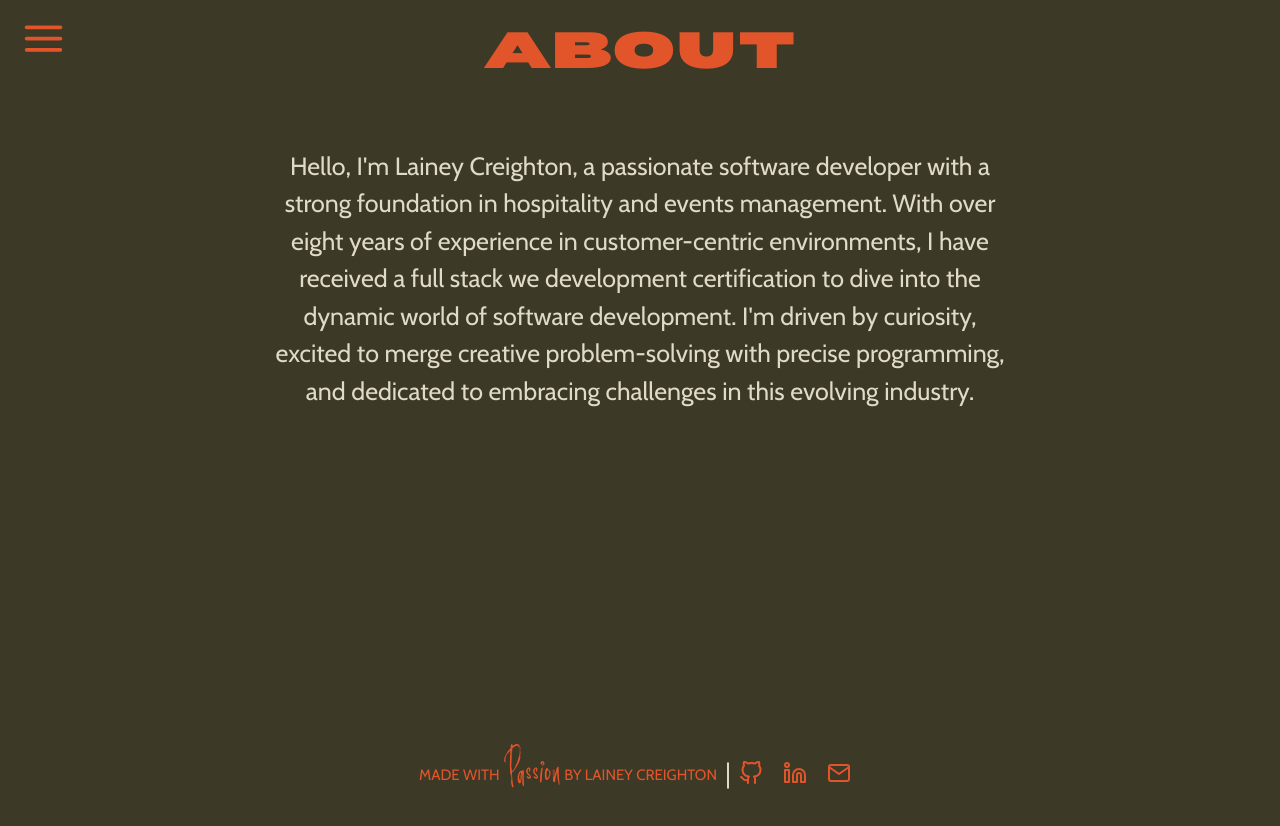
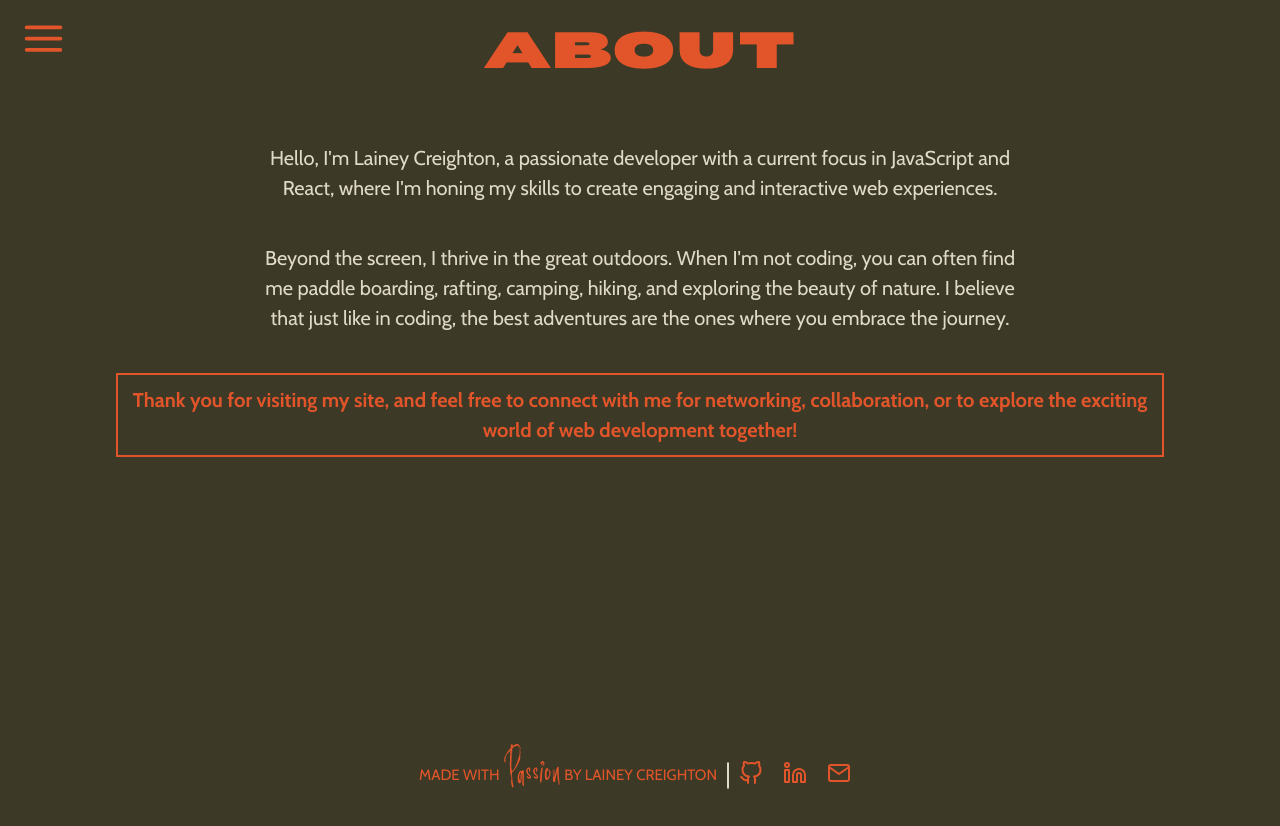
Before and after one commit to laineycreighton/my-portfolio, a React (Vite) app: page /about in a window 1280 px wide. Shown: the top 826 px of the page. Built offline with nearby package versions, Linux system fonts and the light colour scheme.

Commit message:
add updated styling to about page

```diff
--- a/src/assets/css/About.css
+++ b/src/assets/css/About.css
@@ -35,10 +35,10 @@
     height: 100vh;
 }
 
-.about-main {
-    /* outline: red dashed 3px; */
+/* .about-main {
+    outline: red dashed 3px;
     height: 90%;
-}
+} */
 
 .about-header {
     /* outline: blue dashed 3px; */
@@ -58,19 +58,27 @@ h2 {
 .bio {
     /* outline: green dashed 3px; */
     display: flex;
+    flex-direction: column;
     justify-content: center;
-    align-items:first baseline;
+    align-items: center;
+    margin-top: 25px;
     width: 100%;
-    height: 100vh;
 }
 
-.bio div {
+.bio p {
     /* outline: white dashed 3px; */
     font-family: var(--cabin);
-    font-size: 25px;
+    font-size: 20px;
     color: var(--light);
     text-align: center;
     line-height: 1.5;
-    margin-top: 50px;
-    width: 57%;
+    width: 60%;
 }
+
+.thank-you {
+    font-weight: bolder !important;
+    color: var(--accent) !important;
+    border: var(--accent) solid 2px;
+    padding: 10px;
+    width: 80% !important;
+}
--- a/src/pages/About.jsx
+++ b/src/pages/About.jsx
@@ -23,9 +23,9 @@ export default function About() {
                     <h2>ABOUT</h2>
                 </header>
                 <div className='bio'>
-                    <div>
-                        Hello, I'm Lainey Creighton, a passionate software developer with a strong foundation in hospitality and events management. With over eight years of experience in customer-centric environments, I have received a full stack we development certification to dive into the dynamic world of software development. I'm driven by curiosity, excited to merge creative problem-solving with precise programming, and dedicated to embracing challenges in this evolving industry.
-                    </div>
+                    <p>Hello, I'm Lainey Creighton, a passionate developer with a current focus in JavaScript and React, where I'm honing my skills to create engaging and interactive web experiences.</p>
+                    <p>Beyond the screen, I thrive in the great outdoors. When I'm not coding, you can often find me paddle boarding, rafting, camping, hiking, and exploring the beauty of nature. I believe that just like in coding, the best adventures are the ones where you embrace the journey.</p>
+                    <p className='thank-you'>Thank you for visiting my site, and feel free to connect with me for networking, collaboration, or to explore the exciting world of web development together!</p>
                 </div>
             </div>
 
```
